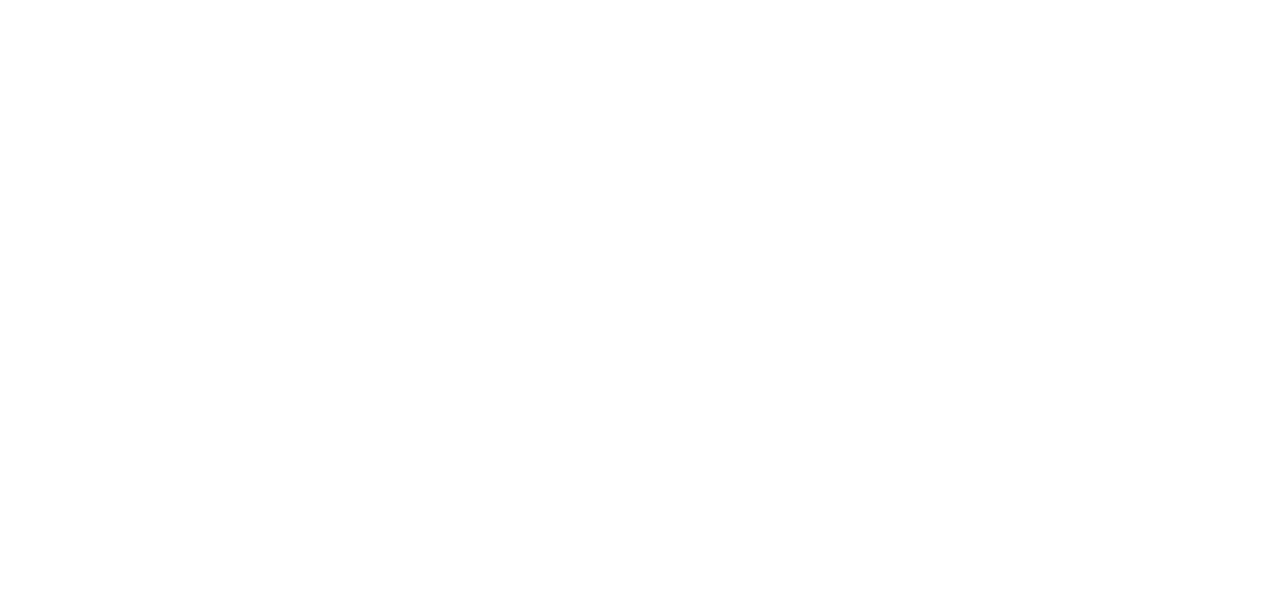
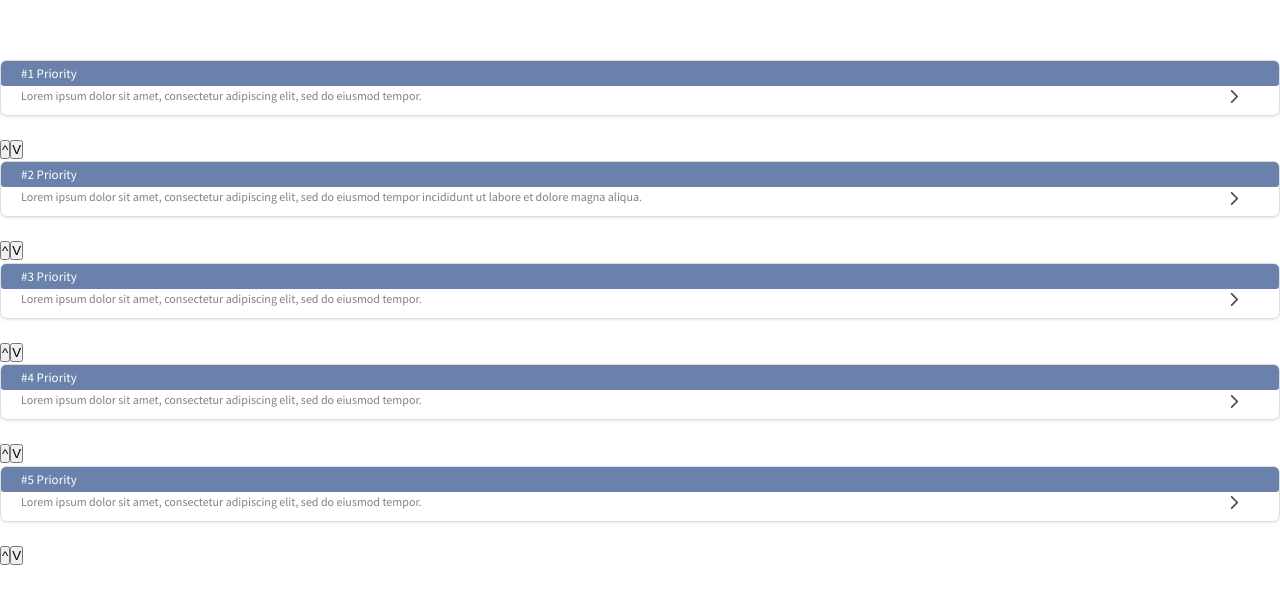
Before and after one commit to code4sac/neighborhood-connect, a React (Create React App) app: page /editPriorities in a window 1280 px wide. Shown: the part 119-722 px from the top of the page. Built offline with nearby package versions, Linux system fonts and the light colour scheme.

Commit message:
fixed hood prop from Add to PrioritiesPage & LocationHolder

```diff
--- a/src/App.js
+++ b/src/App.js
@@ -16,7 +16,7 @@ function App() {
 
   return (
     <Router>
-      <Route exact path="/" render={props => <PrioritiesPage orgId={1} />} />
+      <Route exact path="/" render={props => <PrioritiesPage orgId={1} neighborhood={neighborhood} {...props} />} />
       <Route
         exact
         path="/priorityDetails"
@@ -35,7 +35,7 @@ function App() {
       />
       <Route path="/addNewEvent" component={NewEventForm} />
       <Route exact path="/addNewPriority" component={NewPriorityForm} />
-      <Route exact path="/sort" component={PrioritiesOrderPage} />
+      <Route exact path="/editPriorities" component={PrioritiesOrderPage} />
       <Route exact path="/login" component={Login} />
     </Router>
   );
--- a/src/components/LocationHolder.js
+++ b/src/components/LocationHolder.js
@@ -12,7 +12,7 @@ export default class LocationHolder extends React.Component {
                     </p>
                 </Link>
                 <div className="seperator" />
-                <div className="locationHolder__current">Location Name{this.props.hood}</div>
+                <div className="locationHolder__current" style={{ color: 'black' }}>{this.props.hood}</div>
             </div>
         );
     }
--- a/src/components/PrioritiesPage.js
+++ b/src/components/PrioritiesPage.js
@@ -20,11 +20,9 @@ const PrioritiesPage = ({ orgId, neighborhood }) => {
     // eslint-disable-next-line react-hooks/exhaustive-deps
   }, []);
 
-  //neighborhood is undefined
-  console.log("current neighborhood:", neighborhood);
   return (
     <div>
-    <Header title={"Priorities"} optionIcon={edit} option={"/addNewEvent"} optionName={"Edit Priorities"}  />
+      <Header title={"Priorities"} optionIcon={edit} option={"/editPriorities"} optionName={"Edit Priorities"} />
       <LocationHolder hood={neighborhood} />
       <div className="prioritiesPage">
         <ul>
```
